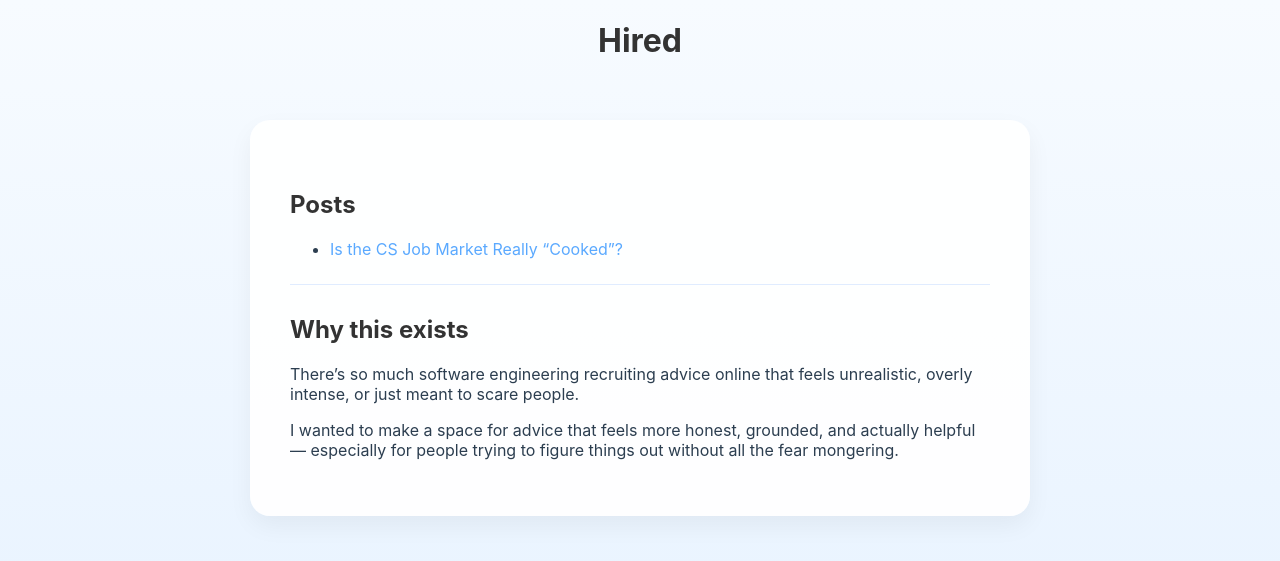
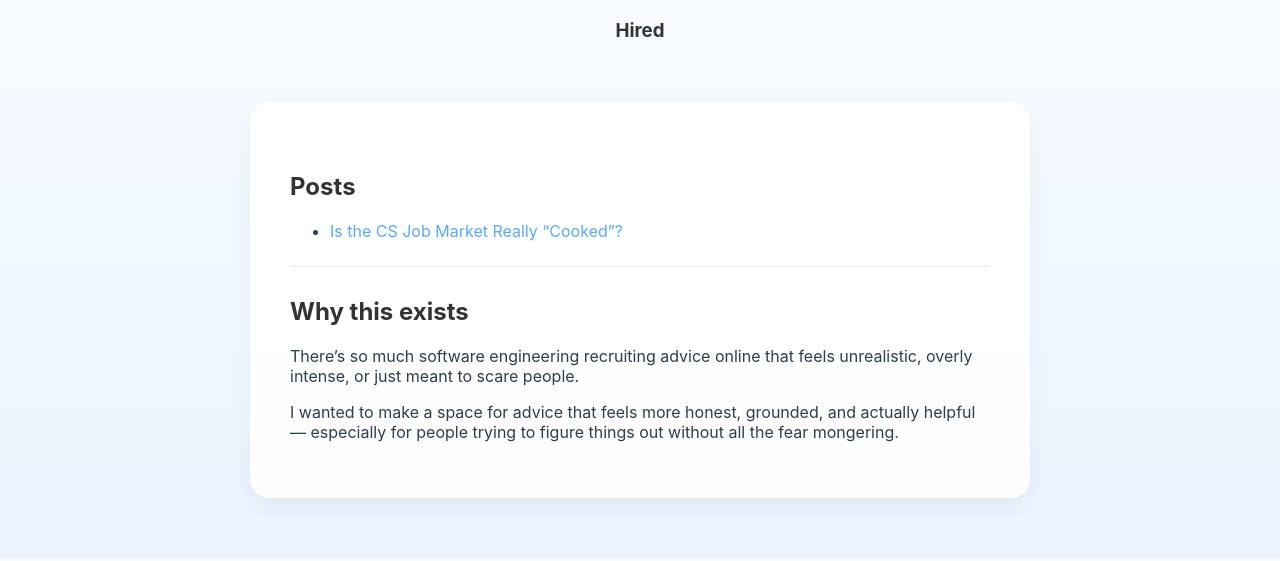
Before and after one commit to hiredmaybe67/hiredmaybe67.github.io, a Jekyll site: the page built from index.md, in a window 1280 px wide. Shown: the top 561 px of the page. Built offline with Jekyll 4.4.1, drawn with Linux system fonts in a browser that asks for light colours.

Commit message:
Update default.html

```diff
--- a/_layouts/default.html
+++ b/_layouts/default.html
@@ -20,7 +20,12 @@
       border-radius: 20px;
       box-shadow: 0 10px 25px rgba(0,0,0,0.05);
     }
-
+    h3 {
+      font: "Helvetica";
+      text-align: center;
+      color: #333333;
+      margin-bottom: 10px;
+    }
     h1 {
       font: "Playfair Display";
       text-align: center;
@@ -68,7 +73,7 @@
 </div> -->
   <div class="banner">
   <div class="banner-content">
-    <h1>Hired</h1>
+    <h3>Hired</h3>
   </div>
 </div>
 
```
